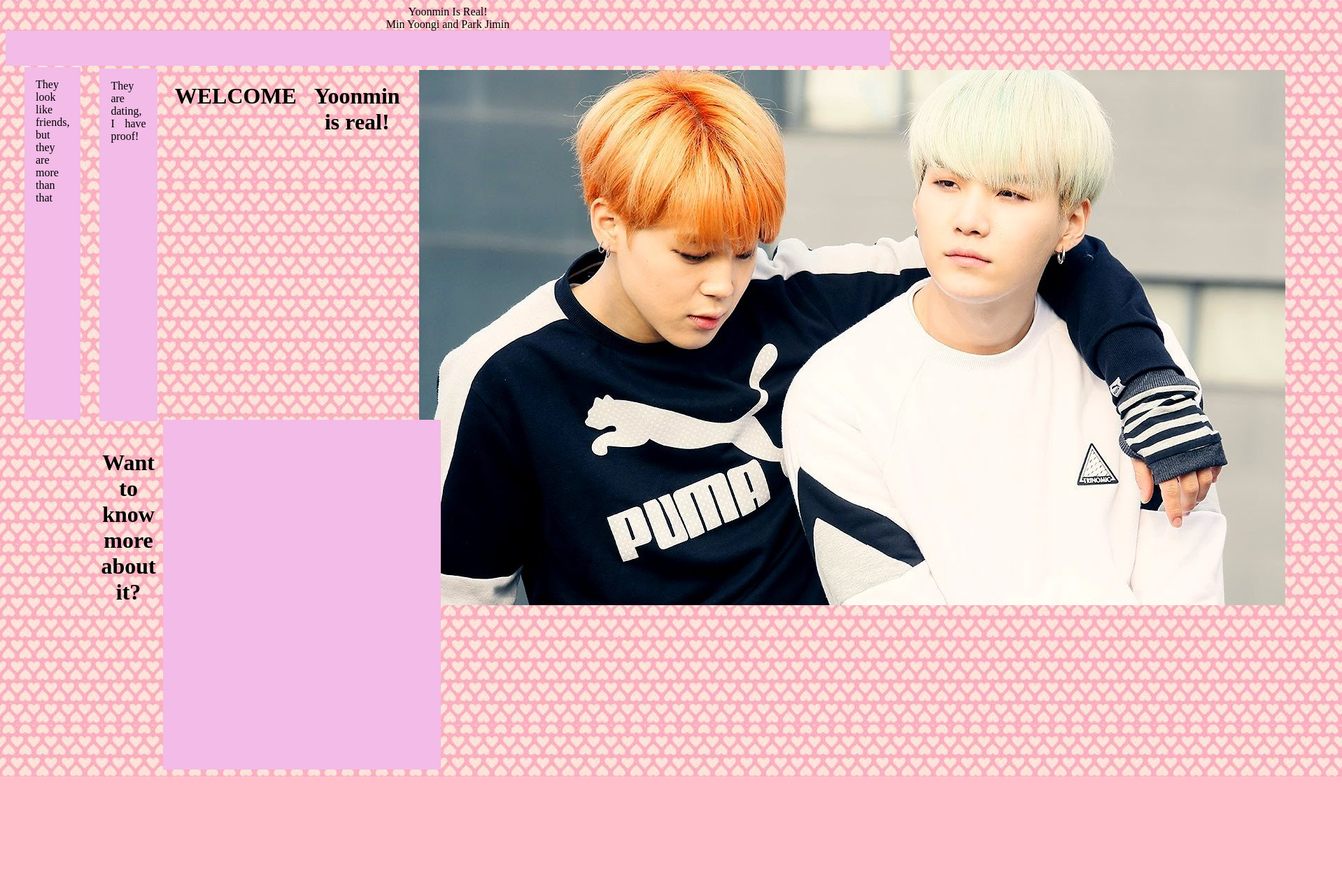
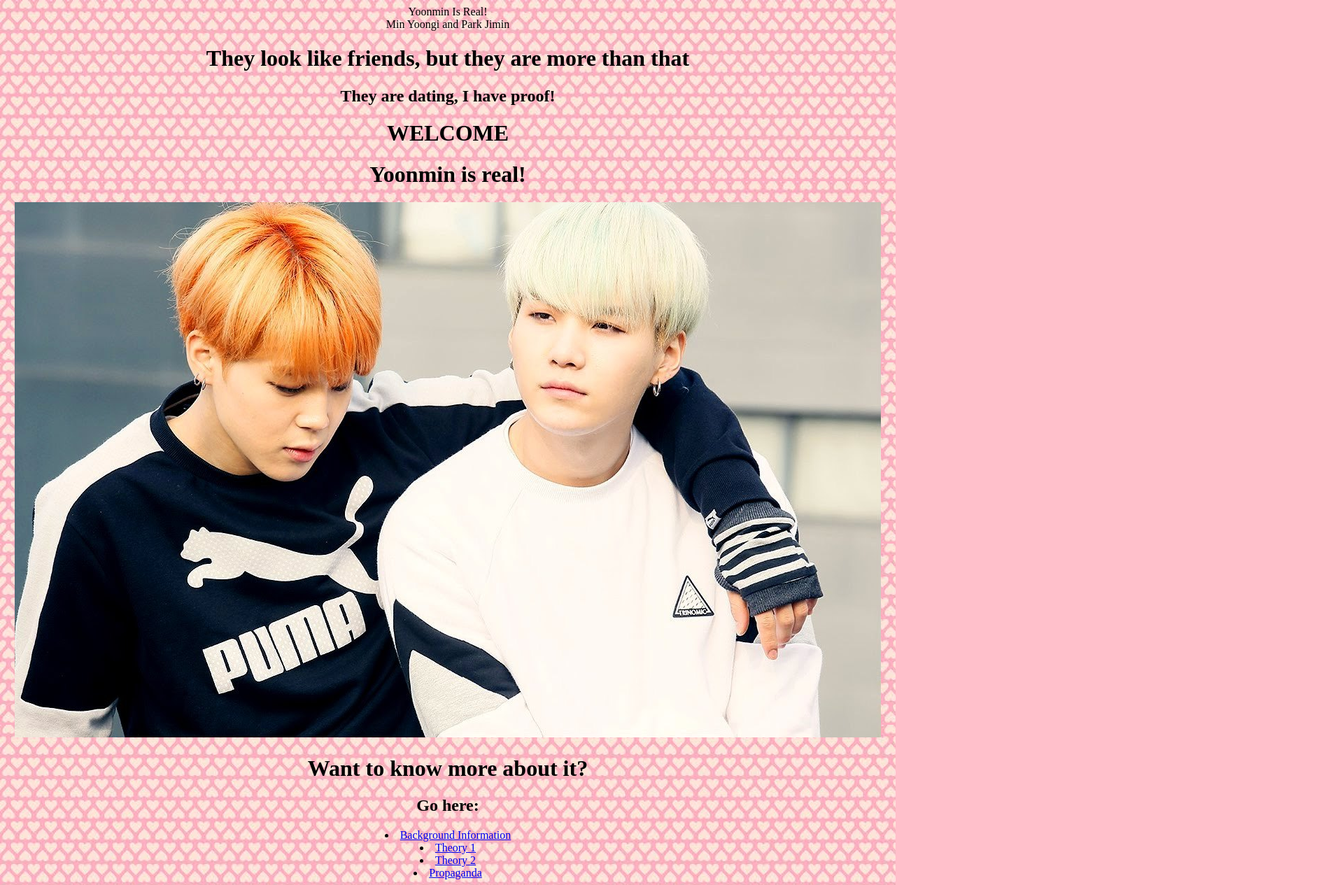
Before and after one commit to veronicasierra/project4, a plain HTML site: page index.html in a window 1280 px wide. Shown: the whole page at 70% size, 1918 px wide, since content can reach past the window. Before the commit the page ends 1110 px from the top, so only its background shows below. Drawn offline with Linux system fonts and the light colour scheme.

Commit message:
Add files via upload

```diff
--- a/index.html
+++ b/index.html
@@ -7,35 +7,24 @@
 	<span style="cursor:e-resize">
    <center> Yoonmin Is Real!<br> </center>
    <center> Min Yoongi and Park Jimin </center>
-   <div class="leftsidebar">
-   <br>
-   </div>
-   <div class="grid">
-   <div class="leftsidebar">
-    They look like friends, but they are more than that
-	</div>
-	<div class="grid">
-   <div class="rightsidebar">
-   They are dating, I have proof!
-   </div>
-    <body>
+
+   <h1>They look like friends, but they are more than that</h1>
+
+
+   <h2>They are dating, I have proof!</h2>
+  <body>
 		<h1>WELCOME</h1>
 			<h1>Yoonmin is real!</h1>
-				<div class="grid">
+
 				<center> <img src="images/yoonmin.jpg"> </center>
-				</div>
+
 			<h1>Want to know more about it?</h1>
 				<h2>Go here:</h2>
 				<center><li><a href="info.html" target="_blank">Background Information</a></li><center>
 		        <center><li><a href="theory1.html" target="_blank">Theory 1</a></li><center>
 				<center><li><a href="theory2.html" target="_blank">Theory 2</a></li><center>
 				<center><li><a href="theory3.html" target="_blank">Propaganda</a></li><center>
-					</div>
-					</div>
 
 	</span>
 	</body>
 </html>
-
-<div class="grid">
-   <div class="headerbody">
```
